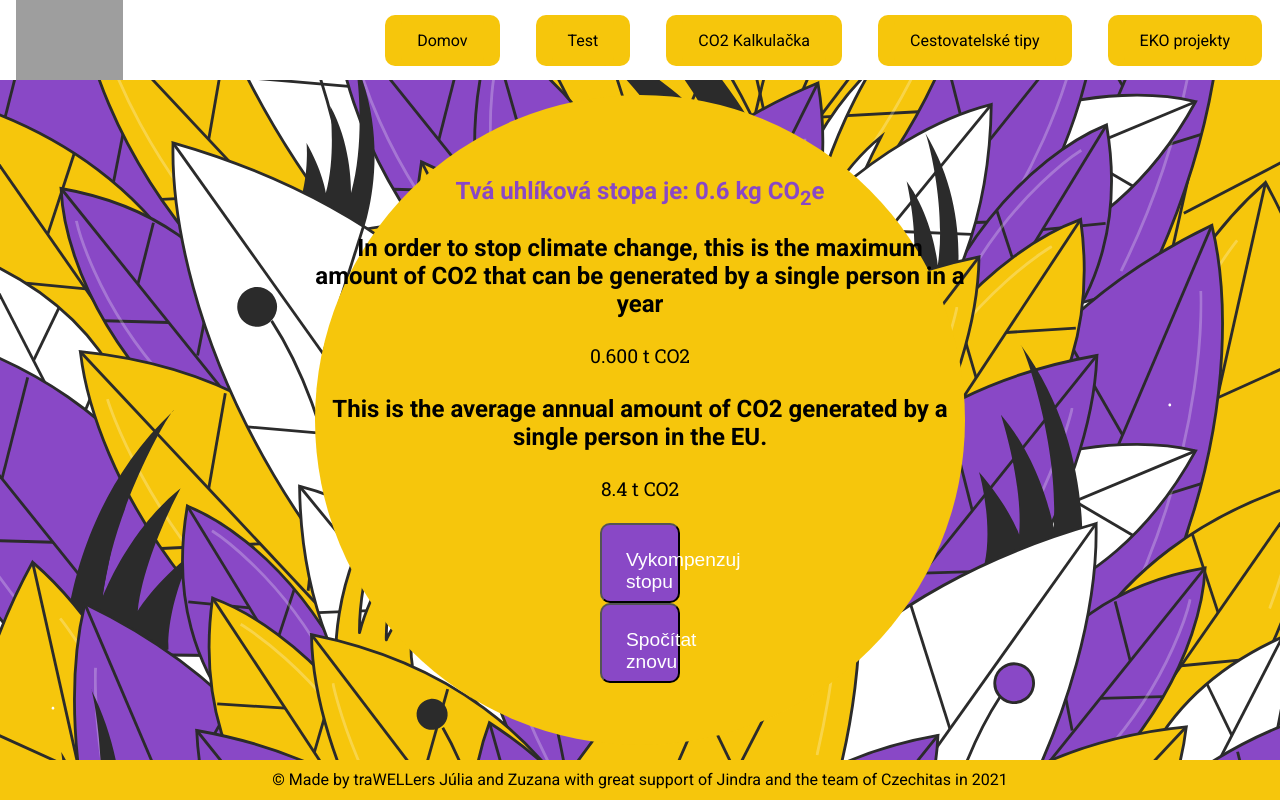
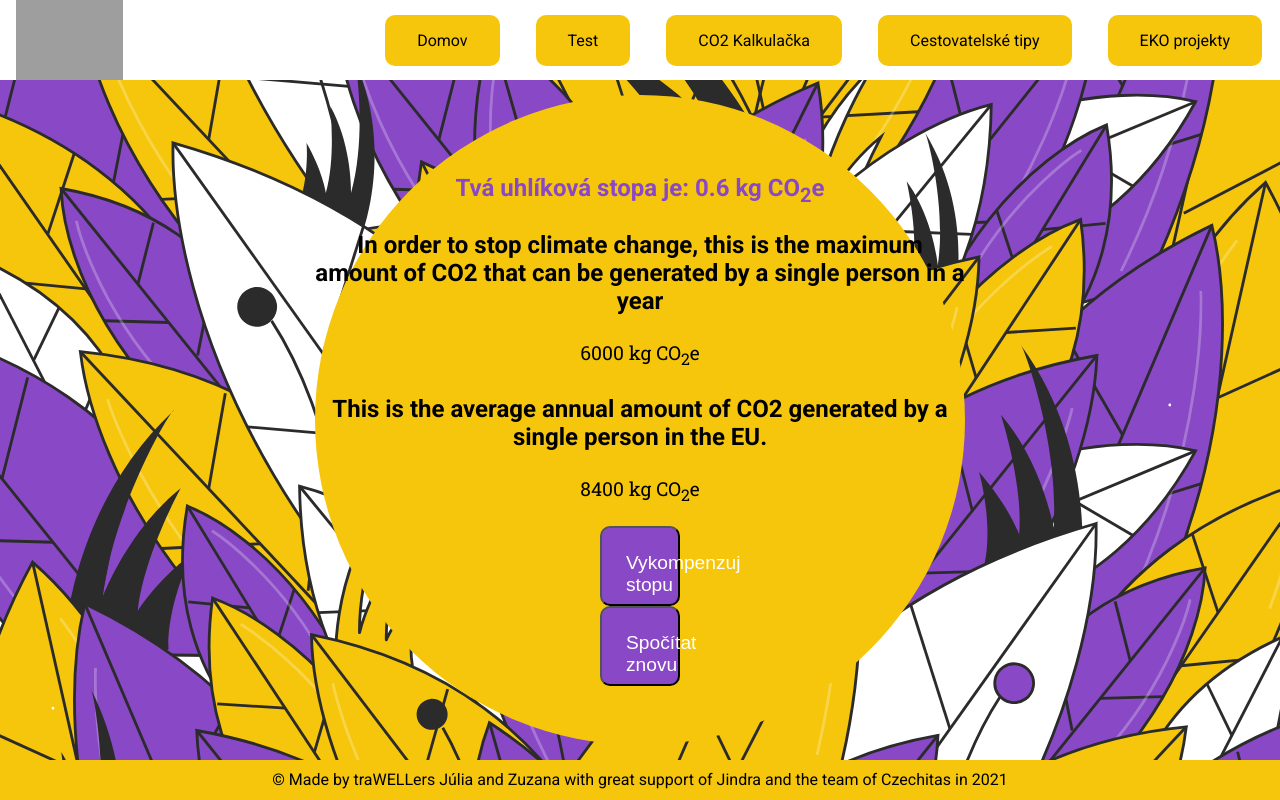
Before and after one commit to franozuz/DOBROdruh, a React app: page /calculator in a window 1280 px wide. Both pictures are taken after typing "5", "5" into the empty fields and a click on the button "Spočítat". Built offline with nearby package versions, Linux system fonts and the light colour scheme; grey boxes are pictures that could not be loaded.

Commit message:
changes of calculator

```diff
--- a/src/CO2Calculator/Calculator/index.jsx
+++ b/src/CO2Calculator/Calculator/index.jsx
@@ -93,6 +93,7 @@ const Calculator = () => {
 
   return !calculationResult ? (
     <form onSubmit={handleSubmit} className="calculator-form">
+      <h3>CO2 Kalkulačka</h3>
       <select
         value={transport}
         onChange={(e) => setTransport(e.target.value)}
--- a/src/CO2Calculator/Result/index.jsx
+++ b/src/CO2Calculator/Result/index.jsx
@@ -13,13 +13,17 @@ const Result = ({ result }) => {
           In order to stop climate change, this is the maximum amount of CO2
           that can be generated by a single person in a year
         </h3>
-        <p>0.600 t CO2</p>
+        <p>
+          6000 kg CO<sub>2</sub>e
+        </p>
 
         <h3>
           This is the average annual amount of CO2 generated by a single person
           in the EU.
         </h3>
-        <p>8.4 t CO2</p>
+        <p>
+          8400 kg CO<sub>2</sub>e
+        </p>
       </div>
 
       <Link to="/projects">
--- a/src/CO2Calculator/index.jsx
+++ b/src/CO2Calculator/index.jsx
@@ -4,9 +4,11 @@ import './style.css';
 
 const CO2Calculator = () => {
   return (
-    <section className="co2-calculator">
-      <Calculator />
-    </section>
+    <>
+      <section className="co2-calculator">
+        <Calculator />
+      </section>
+    </>
   );
 };
 
```
